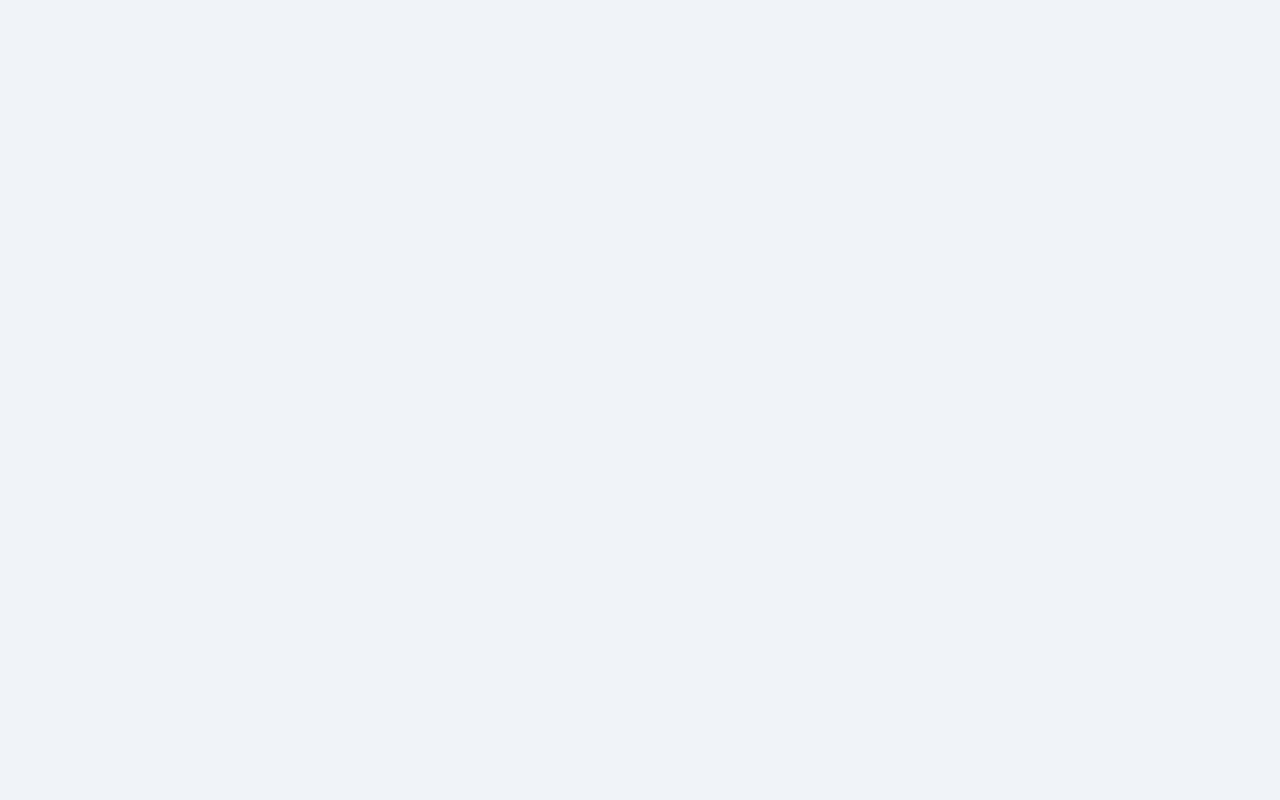
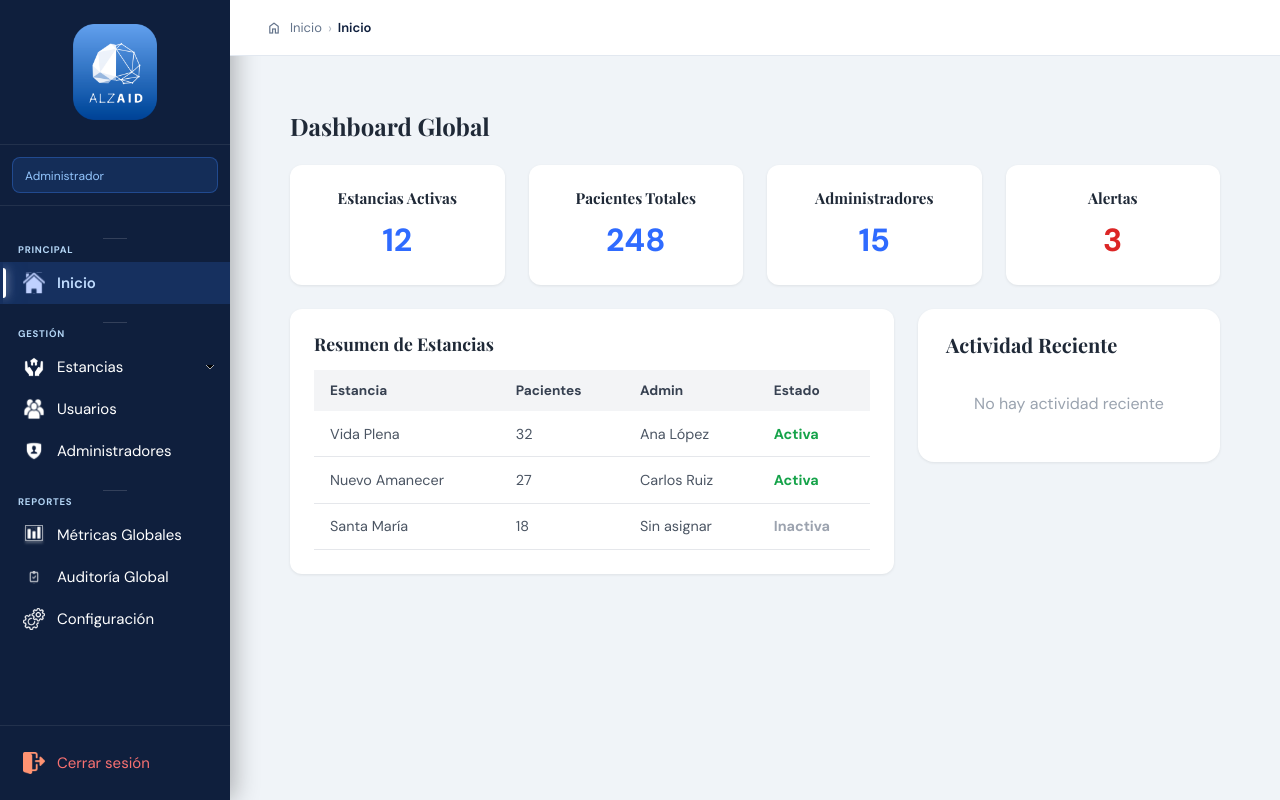
Before and after one commit to JackMurrieta/Alzaid-SuperAdmin, an Angular app: page /inicio in a window 1280 px wide. Before the commit this address led to /. Built offline with nearby package versions, Linux system fonts and the light colour scheme; sample sign-in values are in the browser's storage.

Commit message:
feat: page inicio

```diff
--- a/src/app/app.routes.ts
+++ b/src/app/app.routes.ts
@@ -13,6 +13,14 @@ export const routes: Routes = [
     canActivate: [noAuthGuard],
     loadChildren: () => import('./features/auth/auth.routes').then(m => m.AUTH_ROUTES),
   },
+
+  {
+    path: 'inicio',
+    canActivate: [authGuard],
+    loadComponent: () => import('./features/inicio/pages/inicio-page.component')
+      .then(m => m.InicioPageComponent),
+  },
+
   {
     path: 'estancias',
     canActivate: [authGuard],
--- a/src/app/features/inicio/components/cardInicio/card-inicio.component.ts
+++ b/src/app/features/inicio/components/cardInicio/card-inicio.component.ts
@@ -3,12 +3,12 @@ import {ResumenInicio} from "../../model/inicio.model";
 import { Component, Input } from "@angular/core";
 
 @Component({
-  selector: "app-tarjeta-resumen",
+  selector: "app-card-inicio",
   standalone: true,
   templateUrl: "./card-inicio.component.html",
-  styleUrl: "./card-inicio.component.css",
+  styleUrl: "./card-inicio.component.scss",
 })
-export class TarjetaResumenComponent {
+export class CardInicio {
   @Input({ required: true }) titulo!: string;
   @Input({ required: true }) cantidad!: number;
   @Input() color: string = "#2f6bff"; // azul por defecto
--- /dev/null
+++ b/src/app/features/inicio/components/resumen-estancias/resumen-estancias.component.html
@@ -0,0 +1,34 @@
+<div class="card-estancias">
+  <h3 class="card-estancias__titulo">Resumen de Estancias</h3>
+
+  <table class="tabla">
+    <thead>
+      <tr>
+        <th>Estancia</th>
+        <th>Pacientes</th>
+        <th>Admin</th>
+        <th>Estado</th>
+      </tr>
+    </thead>
+    <tbody>
+      @for (estancia of estancias; track estancia.nombreEstancia) {
+        <tr>
+          <td>{{ estancia.nombreEstancia }}</td>
+          <td>{{ estancia.pacientes }}</td>
+          <td>{{ estancia.nombreAdmin }}</td>
+          <td>
+            <span class="estado"
+                  [class.estado--activa]="estancia.estadoEstancia"
+                  [class.estado--inactiva]="!estancia.estadoEstancia">
+              {{ estancia.estadoEstancia ? "Activa" : "Inactiva" }}
+            </span>
+          </td>
+        </tr>
+      } @empty {
+        <tr>
+          <td colspan="4" class="tabla__vacio">No hay estancias registradas</td>
+        </tr>
+      }
+    </tbody>
+  </table>
+</div>
--- /dev/null
+++ b/src/app/features/inicio/components/resumen-estancias/resumen-estancias.component.scss
@@ -0,0 +1,46 @@
+.card-estancias {
+  background: #ffffff;
+  border-radius: 12px;
+  box-shadow: 0 1px 3px rgba(0, 0, 0, 0.08);
+  padding: 1.5rem;
+}
+
+.card-estancias__titulo {
+  margin: 0 0 1rem;
+  font-size: 1.1rem;
+  font-weight: 700;
+  color: #1f2937;
+}
+
+.tabla {
+  width: 100%;
+  border-collapse: collapse;
+}
+
+.tabla th {
+  text-align: left;
+  padding: 0.75rem 1rem;
+  background: #f3f4f6;
+  font-size: 0.85rem;
+  font-weight: 700;
+  color: #374151;
+}
+
+.tabla td {
+  padding: 0.85rem 1rem;
+  border-bottom: 1px solid #e5e7eb;
+  font-size: 0.9rem;
+  color: #4b5563;
+}
+
+.estado {
+  font-weight: 700;
+}
+
+.estado--activa {
+  color: #16a34a;
+}
+
+.estado--inactiva {
+  color: #9ca3af;
+}
--- /dev/null
+++ b/src/app/features/inicio/pages/inicio-page.component.html
@@ -0,0 +1,25 @@
+<app-shell-layout>
+    <app-topbar topbar />
+    <section class="dashboard">
+        <h1 class="dashboard__titulo">Dashboard Global</h1>
+
+        <!-- Fila 1: KPIs -->
+        <div class="dashboard__kpis">
+            <app-card-inicio titulo="Estancias Activas" [cantidad]="resumen.estanciasActivas"
+                color="#2f6bff"></app-card-inicio>
+            <app-card-inicio titulo="Pacientes Totales" [cantidad]="resumen.pacientesTotales"
+                color="#2f6bff"></app-card-inicio>
+            <app-card-inicio titulo="Administradores" [cantidad]="resumen.administradores"
+                color="#2f6bff"></app-card-inicio>
+            <app-card-inicio titulo="Alertas" [cantidad]="resumen.alertas" color="#dc2626"></app-card-inicio>
+        </div>
+
+        <!-- Fila 2: tabla + actividad reciente -->
+        <div class="dashboard__contenido">
+            <app-tabla-estancias [estancias]="estancias"></app-tabla-estancias>
+            <!-- aquí va <app-actividad-reciente> cuando lo armemos -->
+            <app-actividad-reciente></app-actividad-reciente>
+        </div>
+
+    </section>
+</app-shell-layout>
--- /dev/null
+++ b/src/app/features/inicio/pages/inicio-page.component.scss
@@ -0,0 +1,38 @@
+.dashboard {
+  display: flex;
+  flex-direction: column;
+  gap: 1.5rem;
+  padding: 1.5rem;
+}
+
+.dashboard__titulo {
+  margin: 0;
+  font-size: 1.5rem;
+  font-weight: 700;
+  color: #1f2937;
+}
+
+/* Fila 1: 4 tarjetas iguales */
+.dashboard__kpis {
+  display: grid;
+  grid-template-columns: repeat(4, 1fr);
+  gap: 1.5rem;
+}
+
+/* Fila 2: tabla (2/3) + actividad (1/3) */
+.dashboard__contenido {
+  display: grid;
+  grid-template-columns: 2fr 1fr;
+  gap: 1.5rem;
+  align-items: start; /* que cada card respete su propia altura */
+}
+
+/* Responsive: en pantallas chicas se apilan */
+@media (max-width: 900px) {
+  .dashboard__kpis {
+    grid-template-columns: repeat(2, 1fr);
+  }
+  .dashboard__contenido {
+    grid-template-columns: 1fr;
+  }
+}
--- /dev/null
+++ b/src/app/features/inicio/pages/inicio-page.component.ts
@@ -0,0 +1,30 @@
+import { Component } from "@angular/core";
+import { CardInicio } from "../components/cardInicio/card-inicio.component";
+import { ResumenEstanciasComponent } from "../components/resumen-estancias/resumen-estancias.component";
+import { ResumenInicio, ResumenEstancia } from "../model/inicio.model";
+import { ActividadRecienteComponent } from "../components/actividad-reciente/actividad-reciente.component"
+import { ShellLayoutComponent } from '../../../layout/shell-layout.component/shell-layout.component';
+import { TopbarComponent } from '../../../layout//topbar/topbar.component';
+
+
+@Component({
+  selector: "app-inicio-page",
+  standalone: true,
+  imports: [CardInicio, ResumenEstanciasComponent, ActividadRecienteComponent, ShellLayoutComponent, TopbarComponent],
+  templateUrl: "./inicio-page.component.html",
+  styleUrl: "./inicio-page.component.scss",
+})
+export class InicioPageComponent {
+  resumen: ResumenInicio = {
+    estanciasActivas: 12,
+    pacientesTotales: 248,
+    administradores: 15,
+    alertas: 3,
+  };
+
+  estancias: ResumenEstancia[] = [
+    { nombreEstancia: "Vida Plena", pacientes: 32, nombreAdmin: "Ana López", estadoEstancia: true },
+    { nombreEstancia: "Nuevo Amanecer", pacientes: 27, nombreAdmin: "Carlos Ruiz", estadoEstancia: true },
+    { nombreEstancia: "Santa María", pacientes: 18, nombreAdmin: "Sin asignar", estadoEstancia: false },
+  ];
+}
--- a/src/app/layout/aside-super-admin-menu/aside-super-admin-menu.html
+++ b/src/app/layout/aside-super-admin-menu/aside-super-admin-menu.html
@@ -30,7 +30,7 @@
         <span class="section-label">Principal</span>
       </div>
 
-      <a class="nav-item" routerLink="/dashboard" routerLinkActive="active">
+      <a class="nav-item" routerLink="/inicio" routerLinkActive="active">
         <img src="icons-superAdmin/homeIcon.svg" class="icon" />
         <span>Inicio</span>
       </a>
```
Also changed, not shown: src/app/features/inicio/components/resumen-estancias/resumen-estancias.component.ts (added, +12 -0 lines).
